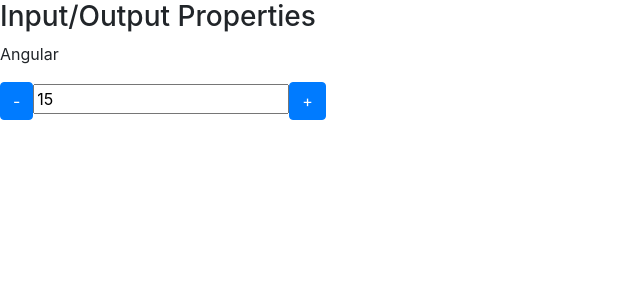
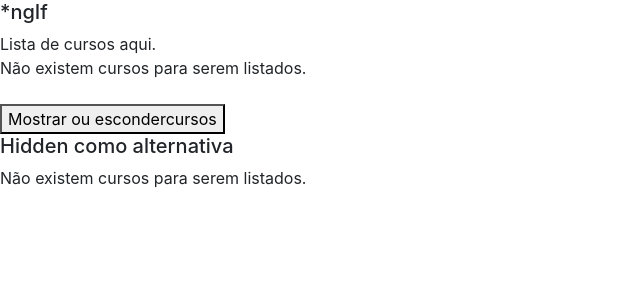
Before and after one commit to victorsuc/primeiro-projeto, an Angular app: page / in a window 1280 px wide. Shown: the top 300 px of the page, without its empty margins (0-640 px from the left). Built offline with nearby package versions, Linux system fonts and the light colour scheme.

Commit message:
Começando a utilizar diretivas. Começando pelo ngIf, utilizando -o para saber se mostra ou não uma mensagem. Aprendendo a diferençã entre ngIf e hidden

```diff
--- a/src/app/app.component.html
+++ b/src/app/app.component.html
@@ -1,10 +1,10 @@
-<app-data-binding></app-data-binding>
-
+<app-diretiva-ngif></app-diretiva-ngif>
 
 
 
 
 <!--
+<app-data-binding></app-data-binding>
 <app-ciclo [valorInicial]="valor" *ngIf="!deletarCiclo"></app-ciclo>
 <button (click)="mudarValor()">Mudar Valor</button>
 <button (click)="destruirCiclo()">Deletar</button>
--- a/src/app/app.module.ts
+++ b/src/app/app.module.ts
@@ -9,6 +9,7 @@ import { DataBindingComponent } from './data-binding/data-binding.component';
 import { InputPropertyComponent } from './input-property/input-property.component';
 import { OutputPropertyComponent } from './output-property/output-property.component';
 import { CicloComponent } from './ciclo/ciclo.component';
+import { DiretivaNgifComponent } from './diretiva-ngif/diretiva-ngif.component';
 
 @NgModule({
   declarations: [
@@ -16,7 +17,8 @@ import { CicloComponent } from './ciclo/ciclo.component';
     DataBindingComponent,
     InputPropertyComponent,
     OutputPropertyComponent,
-    CicloComponent
+    CicloComponent,
+    DiretivaNgifComponent
   ],
   imports: [
     BrowserModule,
--- /dev/null
+++ b/src/app/diretiva-ngif/diretiva-ngif.component.html
@@ -0,0 +1,26 @@
+<h5>*ngIf</h5>
+
+<div *ngIf="cursos.length > 0">
+    Lista de cursos aqui.
+</div>
+<div *ngIf="cursos.length == 0">
+    Não existem cursos para serem listados.
+</div>
+
+<div *ngIf="mostrarCursos">
+    Lista de cursos aqui.
+</div>
+<div *ngIf="!mostrarCursos">
+    Não existem cursos para serem listados.
+</div>
+
+<br>
+<button (click)="onMostrarCursos()">Mostrar ou escondercursos</button>
+
+<h5>Hidden como alternativa</h5>
+<div [hidden]="!mostrarCursos">
+    Lista de cursos aqui.
+</div>
+<div [hidden]="mostrarCursos">
+    Não existem cursos para serem listados.
+</div>
--- /dev/null
+++ b/src/app/diretiva-ngif/diretiva-ngif.component.ts
@@ -0,0 +1,23 @@
+import { Component, OnInit } from '@angular/core';
+
+@Component({
+  selector: 'app-diretiva-ngif',
+  templateUrl: './diretiva-ngif.component.html',
+  styleUrls: ['./diretiva-ngif.component.css']
+})
+export class DiretivaNgifComponent implements OnInit {
+
+  cursos: string[] = ["Angular 2"];
+
+  mostrarCursos: boolean = false;
+
+  constructor() { }
+
+  ngOnInit() {
+  }
+
+  onMostrarCursos(){
+    this.mostrarCursos = !this.mostrarCursos;
+  }
+
+}
```
Also changed, not shown: src/app/diretiva-ngif/diretiva-ngif.component.css (added), 1 other file (tests, documents, lock files or other folders).
